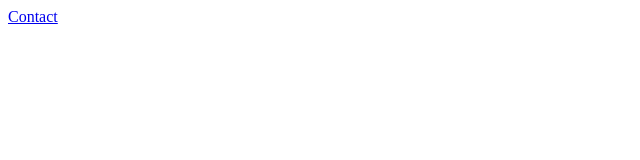
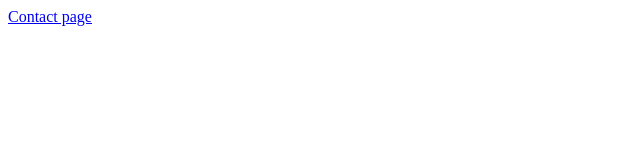
Before and after one commit to Tuturtut/exoGit-Github, a plain HTML site: page index.html in a window 1280 px wide. Shown: the full height of the page, 0-640 px from the left. Drawn offline with Linux system fonts and the light colour scheme.

Commit message:
7345EDVG

```diff
--- a/index.html
+++ b/index.html
@@ -6,6 +6,6 @@
     <title>Document</title>
   </head>
   <body>
-    <a href="contact.html">Contact</a>
+    <a href="contact.html">Contact page</a>
   </body>
 </html>
```
